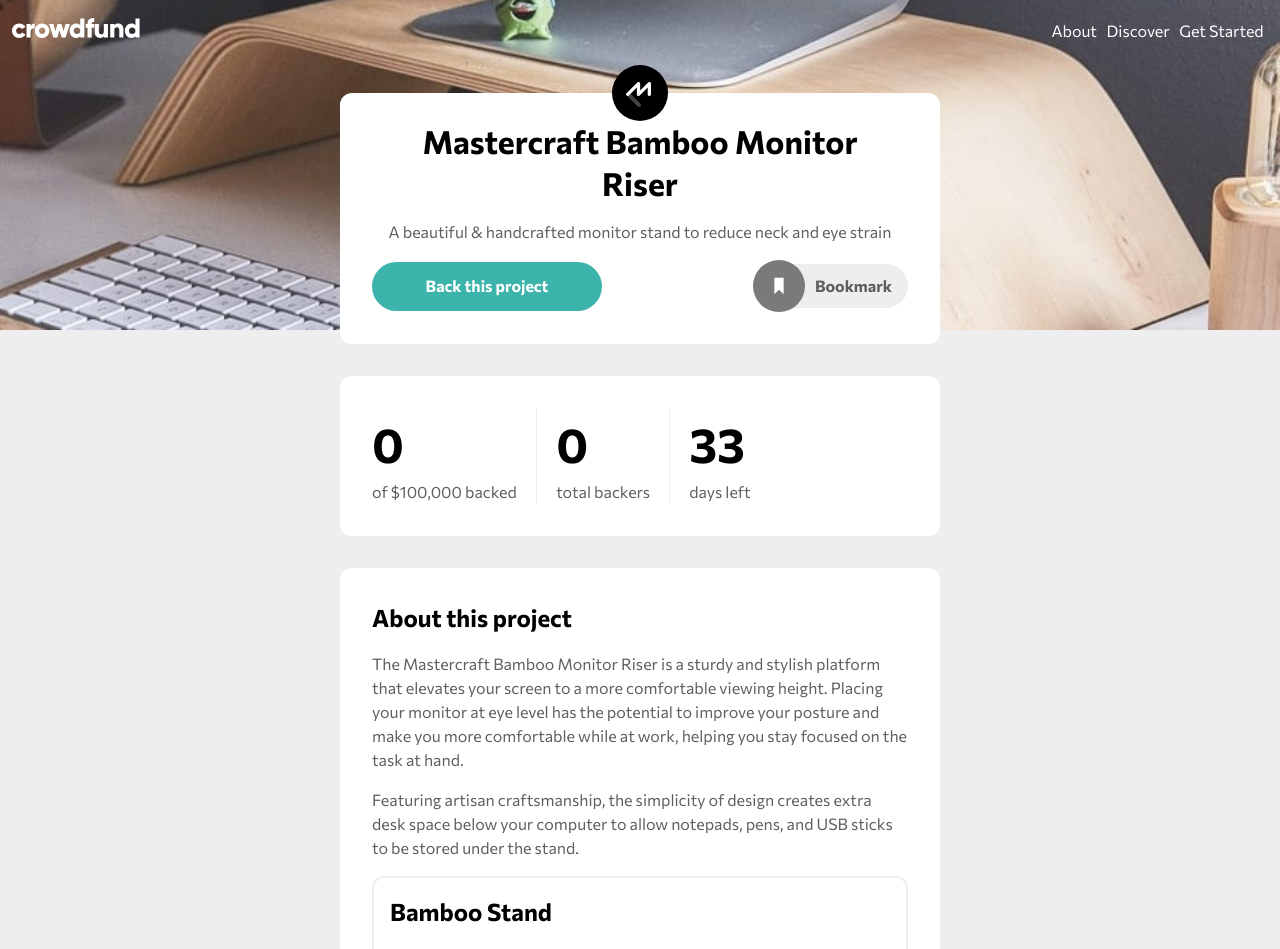
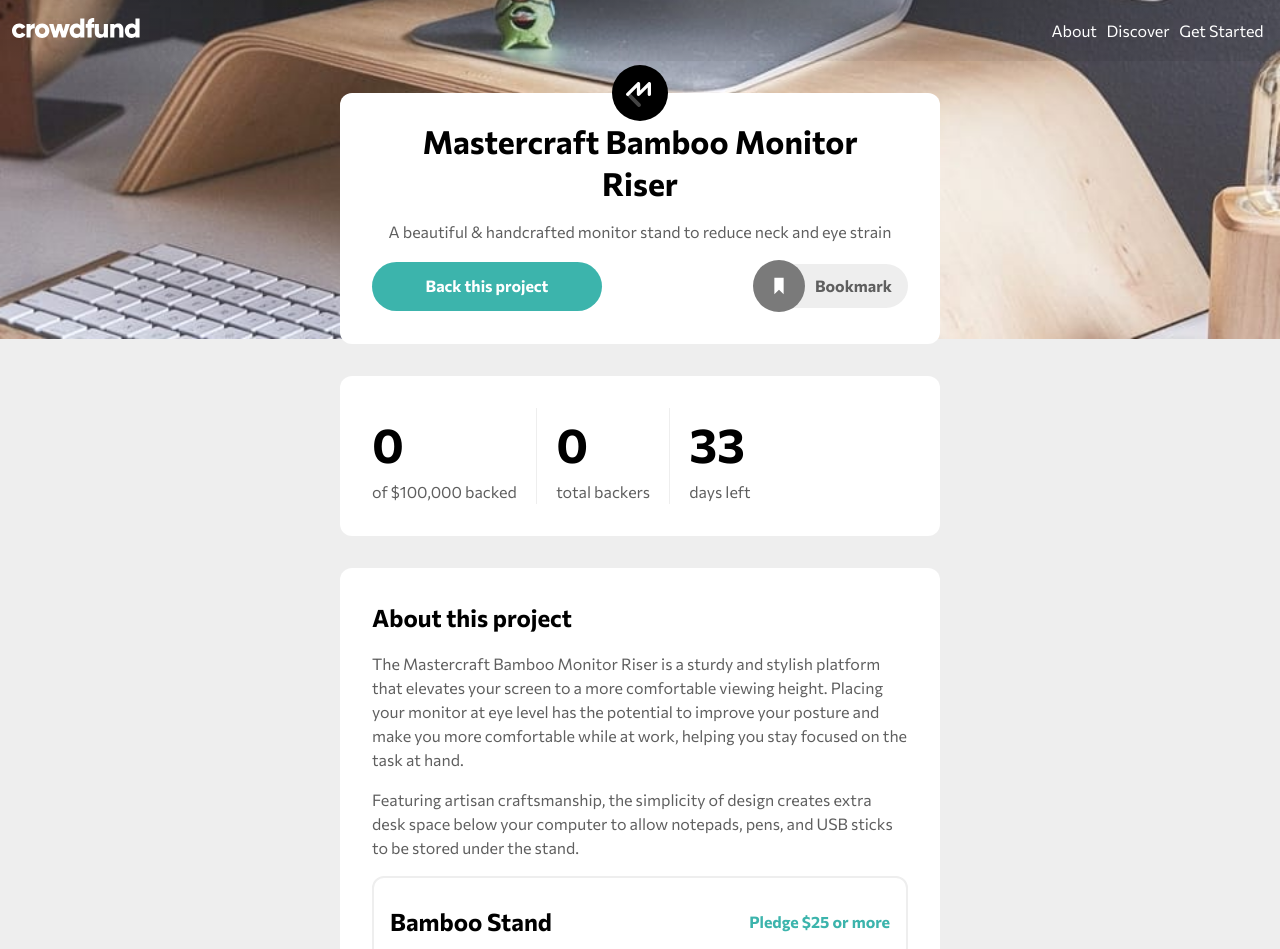
Before and after one commit to migvidal/crowdfunding-product-page, a Vue app: page / in a window 1280 px wide. Shown: the top 949 px of the page. Built offline with nearby package versions, Linux system fonts and the light colour scheme.

Commit message:
nav z-index on top only when showing floating nav

```diff
--- a/src/components/CfNav.vue
+++ b/src/components/CfNav.vue
@@ -1,5 +1,12 @@
 <template>
-  <nav class="menu">
+  <nav
+    :class="[
+      'menu',
+      {
+        'on-top': floatingMenuOpen,
+      },
+    ]"
+  >
     <div class="logo">
       <a href="#">
         <svg width="128" height="20" xmlns="http://www.w3.org/2000/svg">
@@ -81,12 +88,12 @@ a {
 
 <!-- Scoped styles -->
 <style lang="scss" scoped>
-nav.menu {
+.menu {
   display: flex;
   align-items: center;
   position: relative;
-  z-index: 1000;
   color: white;
+  background-image: linear-gradient(182deg, #00000030, transparent);
   padding: 0.1rem;
   & > * {
     margin: 1rem 10px !important;
@@ -116,7 +123,7 @@ nav.menu {
 }
 
 @media screen and (max-width: $mobile) {
-  nav.menu {
+  .menu {
     ul.section-links {
       display: none;
     }
@@ -125,4 +132,7 @@ nav.menu {
     }
   }
 }
+.on-top {
+  z-index: 1000;
+}
 </style>
--- a/src/components/RewardCard.vue
+++ b/src/components/RewardCard.vue
@@ -9,8 +9,10 @@
       },
     ]"
   >
-    <h2>{{ reward.name }}</h2>
-    <p>Pledge ${{ reward.minPledge }} or more</p>
+    <div class="flex-container">
+      <h2 class="reward-name">{{ reward.name }}</h2>
+      <p class="min-pledge">Pledge ${{ reward.minPledge }} or more</p>
+    </div>
     <p>{{ reward.description }}</p>
     <div class="flex-container">
       <p>
@@ -37,7 +39,7 @@ export default {
 };
 </script>
 
-<style scoped>
+<style lang="scss" scoped>
 .rounded-card.reward {
   padding: 1rem;
   margin: 1rem 0;
@@ -51,4 +53,8 @@ export default {
   align-items: center;
   justify-content: space-between;
 }
+.min-pledge {
+  font-weight: bold;
+  color: $moderate-cyan;
+}
 </style>
```
